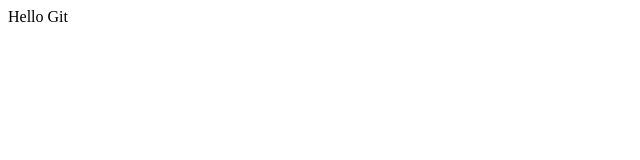
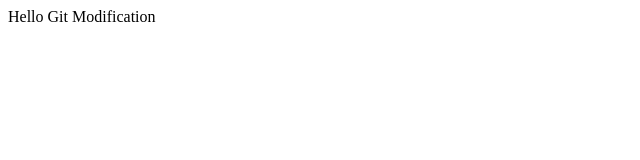
Before and after one commit to Cosmosha/GitCrashCourse, a plain HTML site: page index.html in a window 1280 px wide. Shown: the whole page, without its empty margins (0-640 px from the left). Drawn offline with Linux system fonts and the light colour scheme.

Commit message:
Add app.js file

```diff
--- /dev/null
+++ b/app.js
@@ -0,0 +1 @@
+console.log("Hello Git from Js");
--- a/index.html
+++ b/index.html
@@ -7,6 +7,6 @@
     <title>Git Crush Course</title>
 </head>
 <body>
-    Hello Git
+    Hello Git Modification
 </body>
 </html>
```
